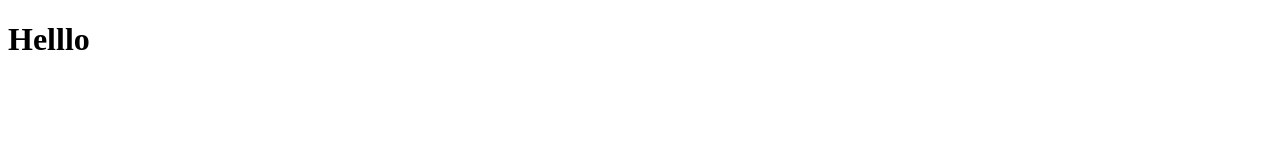
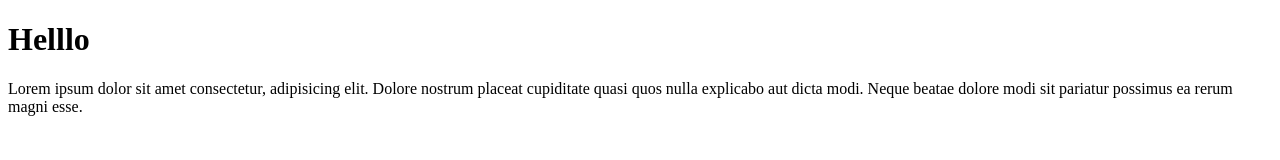
Before and after one commit to nguwar2024/Testing, a plain HTML site: page index.html in a window 1280 px wide. Drawn offline with Linux system fonts and the light colour scheme.

Commit message:
prargraph add

```diff
--- a/index.html
+++ b/index.html
@@ -9,6 +9,8 @@
 
 <body>
     <h1>Helllo</h1>
+    <p>Lorem ipsum dolor sit amet consectetur, adipisicing elit. Dolore nostrum placeat cupiditate quasi quos nulla
+        explicabo aut dicta modi. Neque beatae dolore modi sit pariatur possimus ea rerum magni esse.</p>
 </body>
 
 </html>
```
